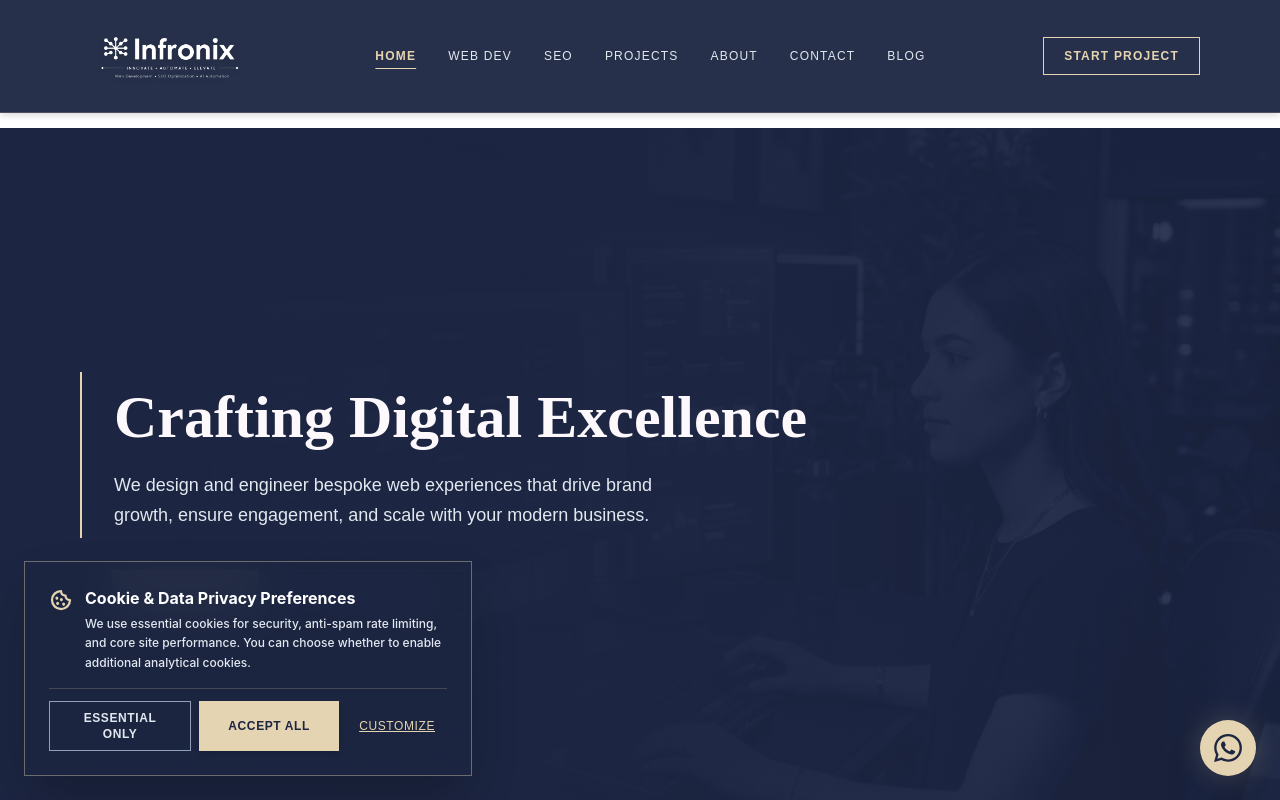
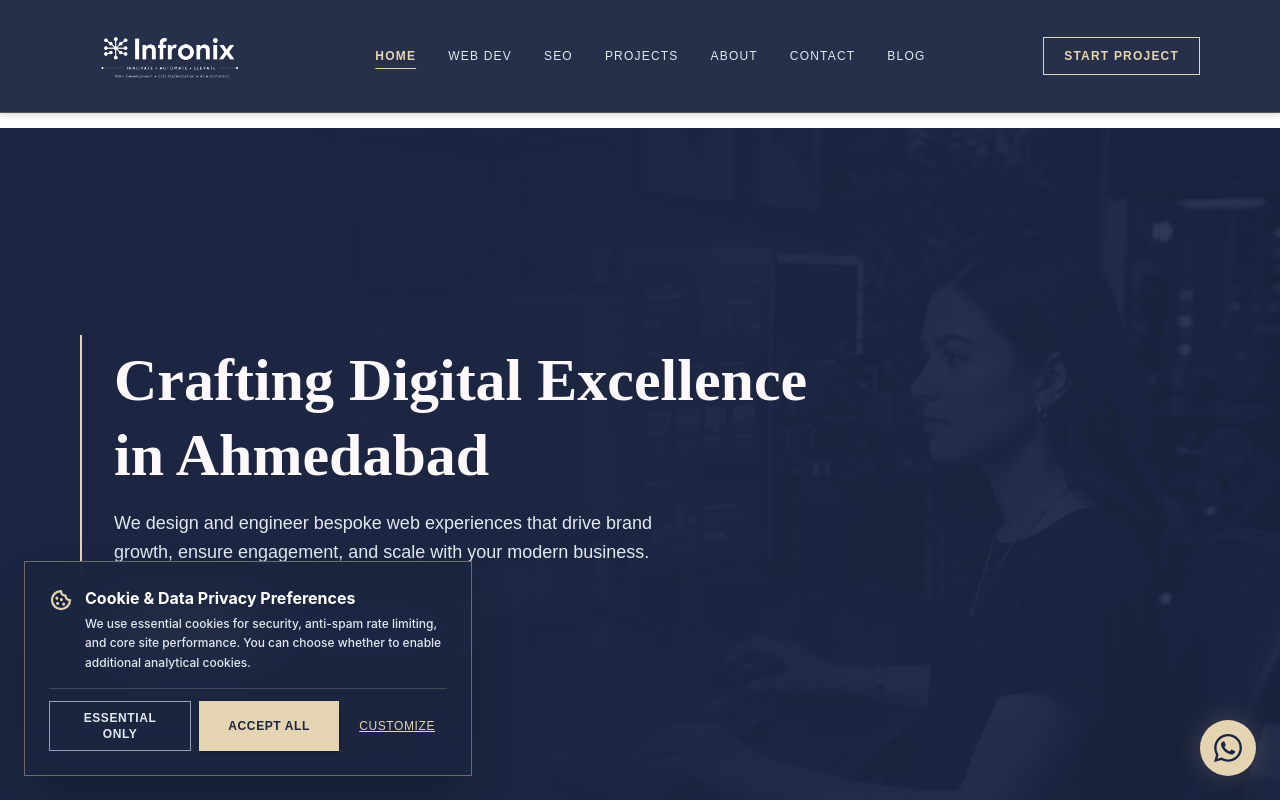
Before and after one commit to madhavdavda2009-rgb/infronix, a Next.js app: page / in a window 1280 px wide. Shown: the top 800 px of the page. Built offline with nearby package versions, Linux system fonts and the light colour scheme.

Commit message:
feat: add HeroSection component with introductory content and call-to-action buttons

```diff
--- a/src/components/HeroSection.jsx
+++ b/src/components/HeroSection.jsx
@@ -16,7 +16,7 @@ export default function HeroSection() {
       <div className="relative z-10 max-w-[1280px] w-full mx-auto px-margin-mobile md:px-margin-desktop flex flex-col gap-6">
         <div className="flex flex-col gap-4 max-w-3xl border-l-2 border-champagne-light pl-4 sm:pl-gutter py-2">
           <h1 className="font-display text-3xl sm:text-4xl md:text-5xl lg:text-[60px] text-surface font-semibold leading-tight">
-            Crafting Digital Excellence
+            Crafting Digital Excellence in Ahmedabad
           </h1>
           <p className="font-body-md text-sm sm:text-base md:text-lg text-slate-200 font-medium max-w-xl leading-relaxed">
             We design and engineer bespoke web experiences that drive brand growth, ensure engagement, and scale with your modern business.
```
